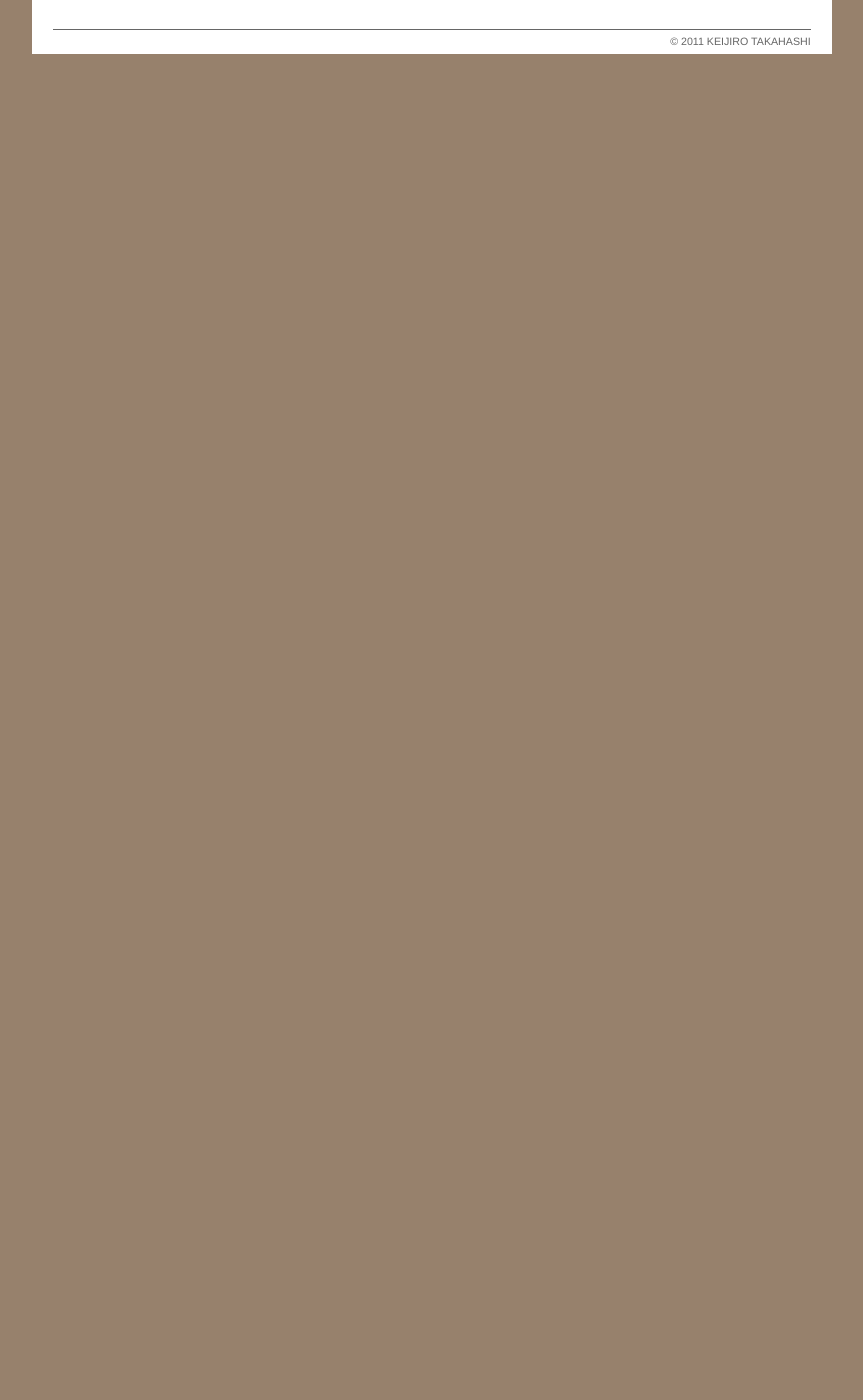
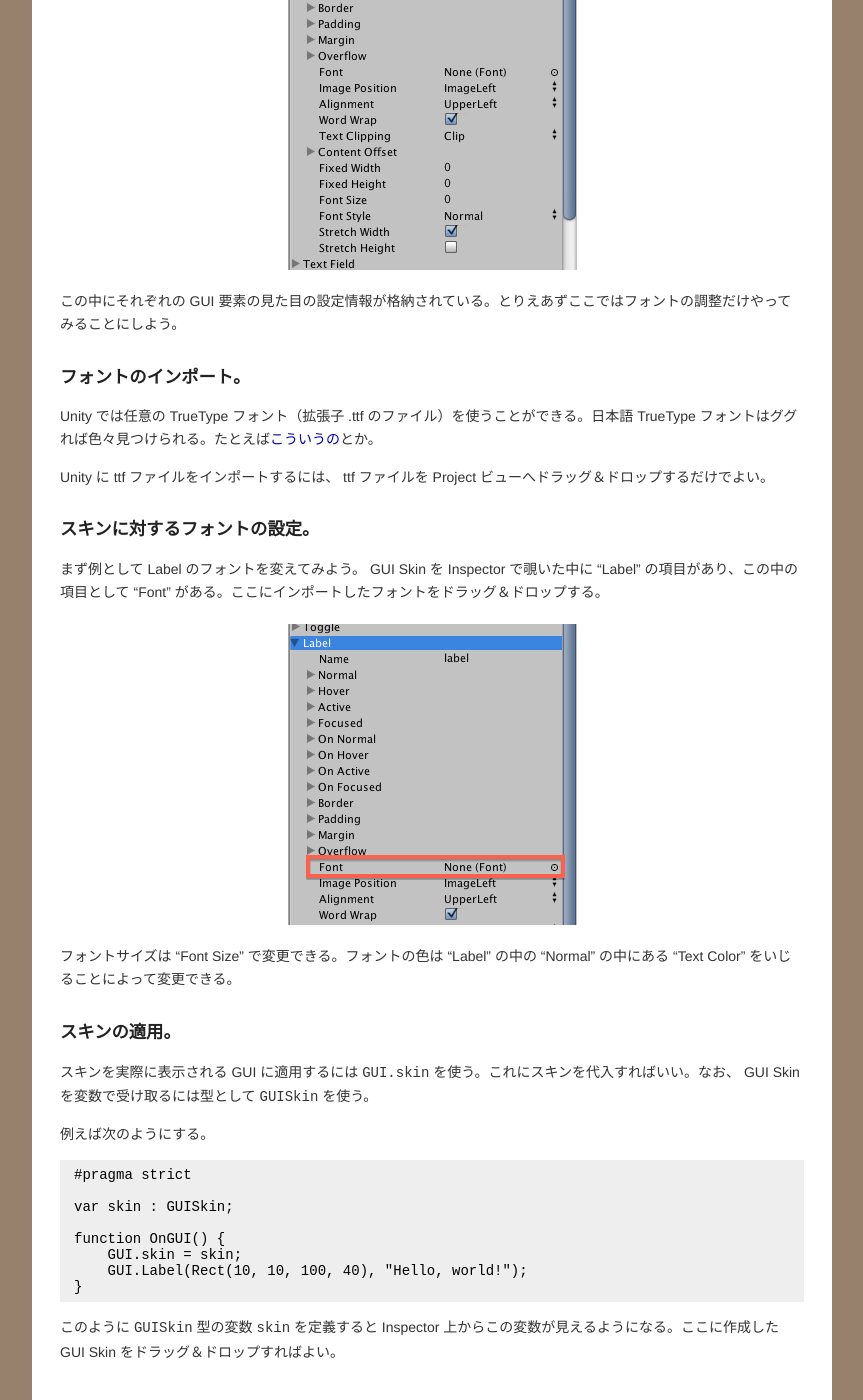
Before and after one commit to vga-unity/vga-unity.github.com, a Jekyll site: the page built from gp11/_posts/2011-10-26-GP11-04.md, in a window 1280 px wide and 1400 px high, scrolled down 4099 px. Shown: the whole window, without its empty margins (208-1071 px from the left). Built offline with Jekyll 4.4.1, drawn with Linux system fonts in a browser that asks for light colours; before the commit the page ends 4181 px from its top, so only the background shows below that; some of the changed text lies outside the part shown.

Commit message:
加筆。

```diff
--- a/gp11/_posts/2011-10-26-GP11-04.md
+++ b/gp11/_posts/2011-10-26-GP11-04.md
@@ -147,12 +147,39 @@ floatの値を扱うための GUI 要素。 引数は表示領域、現在の値
 
 スキンを作成するには Project ビューの Create メニューから GUISkin を選択する。
 
-作成した GUI Skin を Inspector で覗いてみると、 "Label" や "Button" 等の GUI 要素が一通り並んでいるのが分かる。この中にそれぞれの GUI 要素の見た目の設定情報が格納されている。とりえあずここではフォントの調整だけやってみることにしよう。
+作成した GUI Skin を Inspector で覗いてみると、 "Label" や "Button" 等の GUI 要素が一通り並んでいるのが分かる。
 
-### フォントのインポート
+![GUI SKin](/images/GP11-04-01.png)
+
+この中にそれぞれの GUI 要素の見た目の設定情報が格納されている。とりえあずここではフォントの調整だけやってみることにしよう。
+
+### フォントのインポート。
 
 Unity では任意の TrueType フォント（拡張子 .ttf のファイル）を使うことができる。日本語 TrueType フォントはググれば色々見つけられる。たとえば[こういうの](http://tanukifont.sblo.jp/article/41432838.html)とか。
 
 Unity に ttf ファイルをインポートするには、 ttf ファイルを Project ビューへドラッグ＆ドロップするだけでよい。
 
-### スキンに対するフォントの設定
+### スキンに対するフォントの設定。
+
+まず例として Label のフォントを変えてみよう。 GUI Skin を Inspector で覗いた中に "Label" の項目があり、この中の項目として "Font" がある。ここにインポートしたフォントをドラッグ＆ドロップする。
+
+![Font setting](/images/GP11-04-02.png)
+
+フォントサイズは "Font Size" で変更できる。フォントの色は "Label" の中の "Normal" の中にある "Text Color" をいじることによって変更できる。
+
+### スキンの適用。
+
+スキンを実際に表示される GUI に適用するには `GUI.skin` を使う。これにスキンを代入すればいい。なお、 GUI Skin を変数で受け取るには型として `GUISkin` を使う。
+
+例えば次のようにする。
+
+    #pragma strict
+
+    var skin : GUISkin;
+
+    function OnGUI() {
+        GUI.skin = skin;
+        GUI.Label(Rect(10, 10, 100, 40), "Hello, world!");
+    }
+
+このように `GUISkin` 型の変数 `skin` を定義すると Inspector 上からこの変数が見えるようになる。ここに作成した GUI Skin をドラッグ＆ドロップすればよい。
```
Also changed, not shown: images/GP11-04-01.png (added), images/GP11-04-02.png (added).
